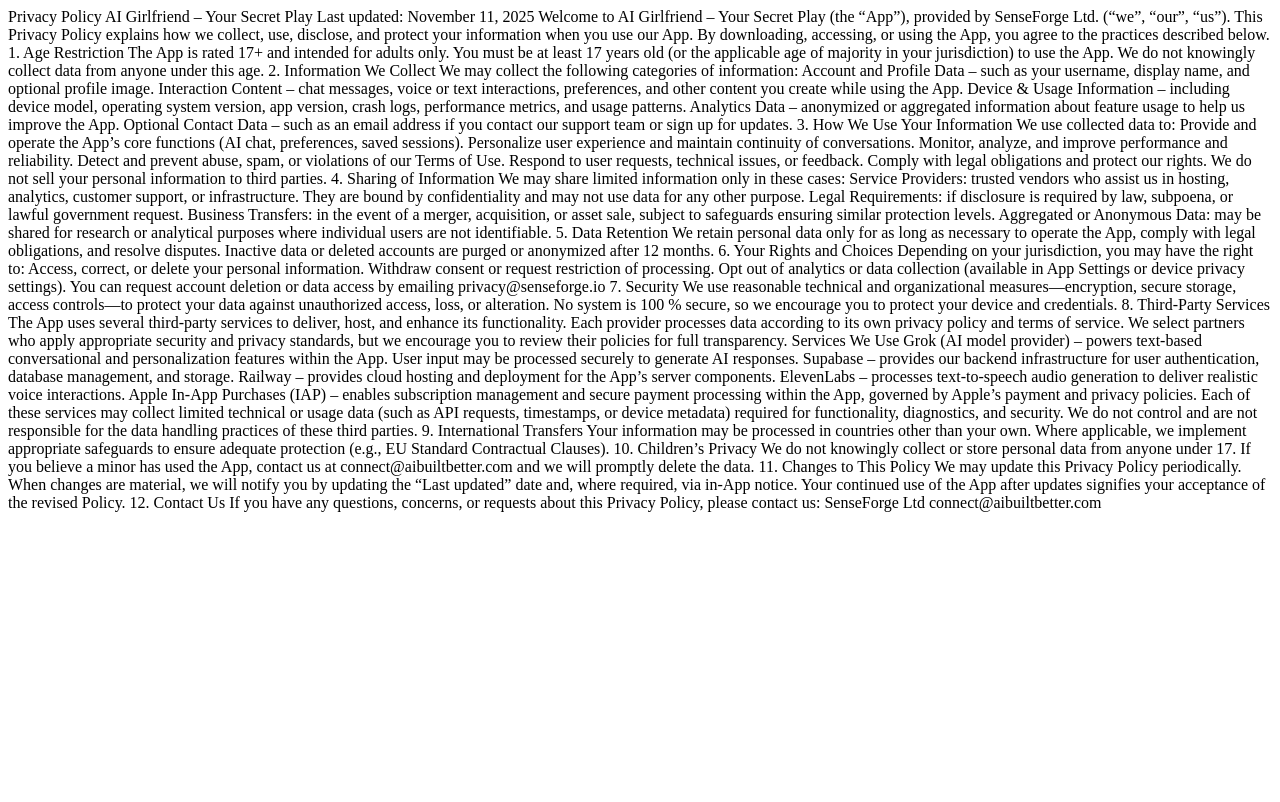
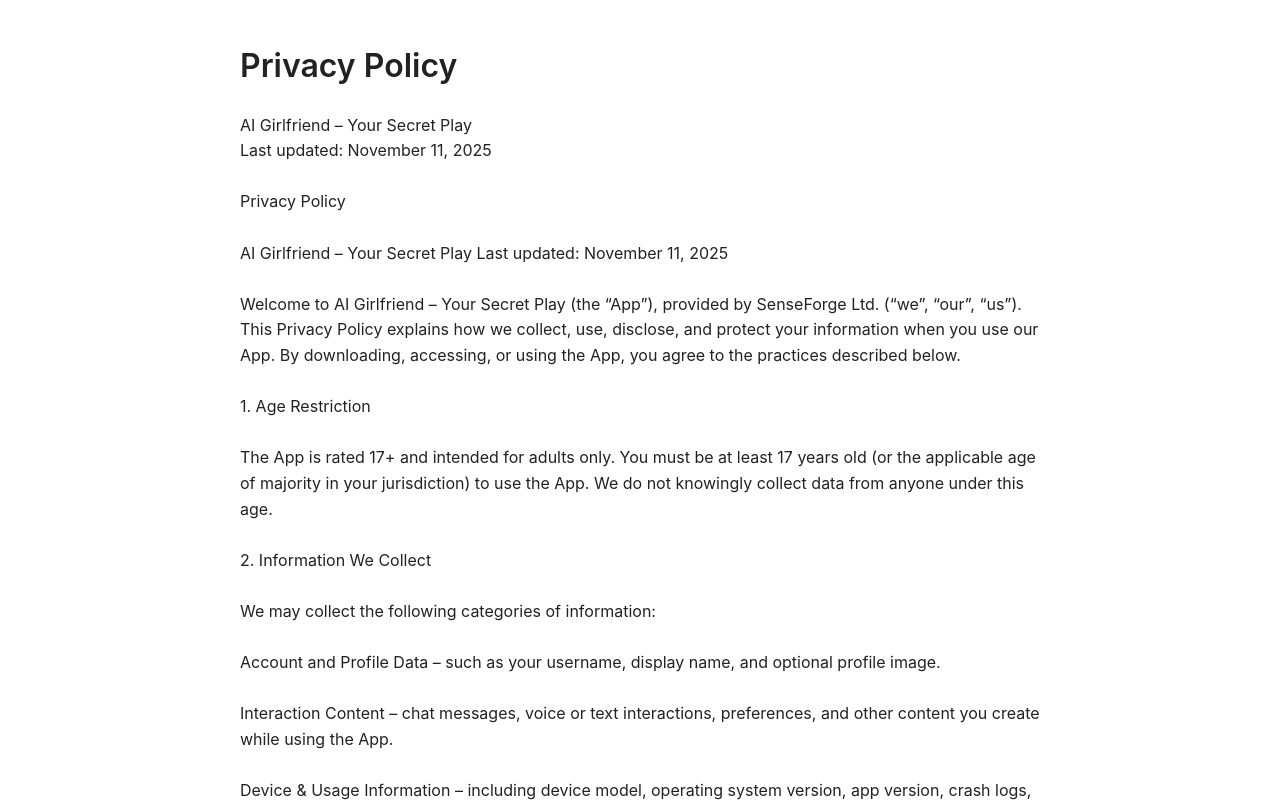
Before and after one commit to SenseForgeDigital/Privacy-Policy, a plain HTML site: page index.html in a window 1280 px wide. Shown: the top 802 px of the page. Drawn offline with Linux system fonts and the light colour scheme.

Commit message:
Update index.html

```diff
--- a/index.html
+++ b/index.html
@@ -1,3 +1,33 @@
+<!DOCTYPE html>
+<html lang="en">
+<head>
+  <meta charset="utf-8" />
+  <title>AI Girlfriend – My Secret Play | Privacy Policy</title>
+  <meta name="viewport" content="width=device-width, initial-scale=1" />
+  <style>
+    body {
+      font-family: -apple-system, BlinkMacSystemFont, "Segoe UI", sans-serif;
+      max-width: 800px;
+      margin: 40px auto;
+      padding: 0 16px;
+      line-height: 1.6;
+      color: #222;
+    }
+    h1, h2, h3 {
+      font-weight: 600;
+    }
+    pre {
+      white-space: pre-wrap;
+      font-family: inherit;
+    }
+  </style>
+</head>
+<body>
+  <h1>Privacy Policy</h1>
+  <pre>
+AI Girlfriend – Your Secret Play
+Last updated: November 11, 2025
+
 Privacy Policy
 
 AI Girlfriend – Your Secret Play Last updated: November 11, 2025
@@ -109,3 +139,6 @@
 If you have any questions, concerns, or requests about this Privacy Policy, please contact us:
 
 SenseForge Ltd connect@aibuiltbetter.com
+     </pre>
+</body>
+</html>P
```
